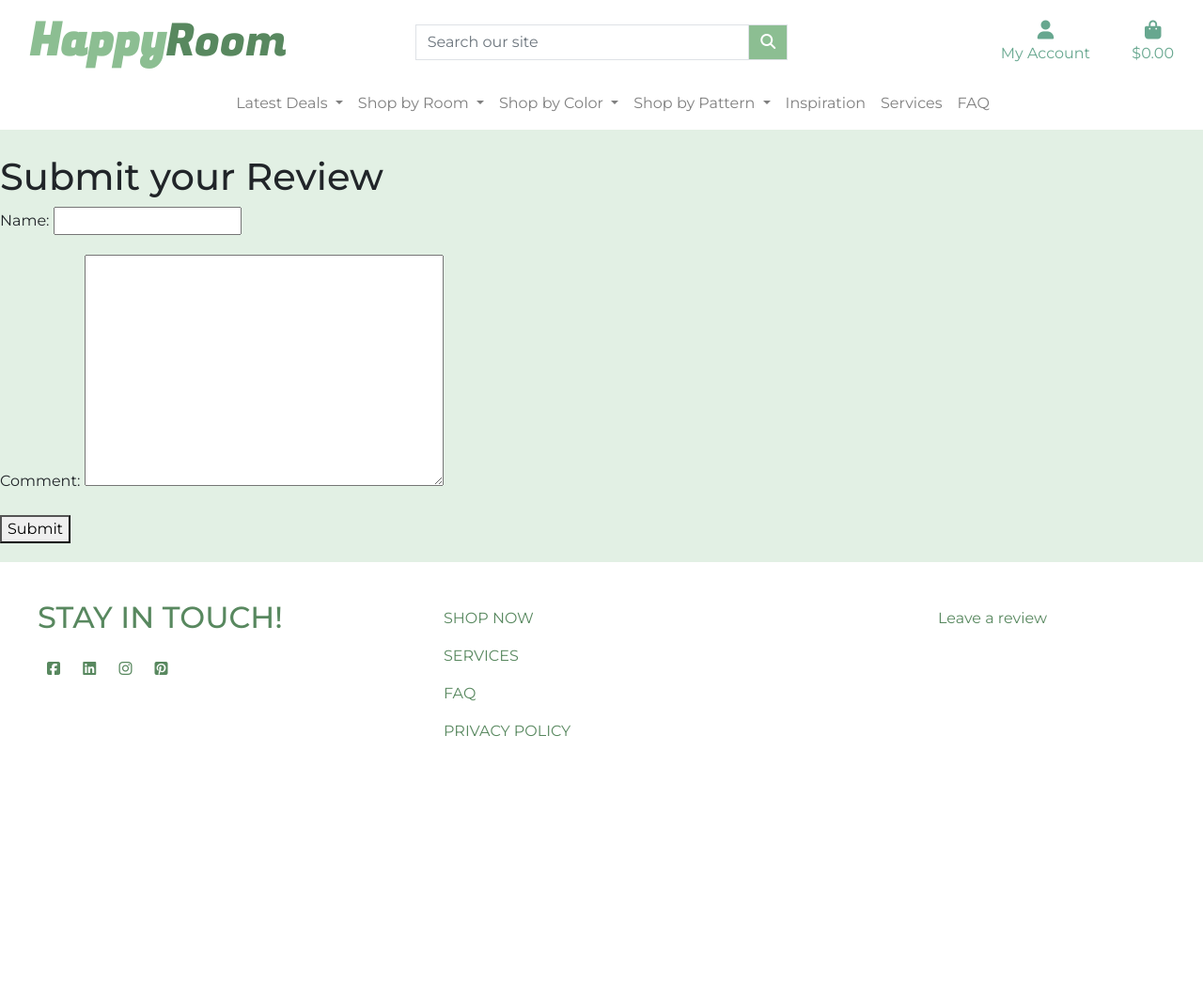
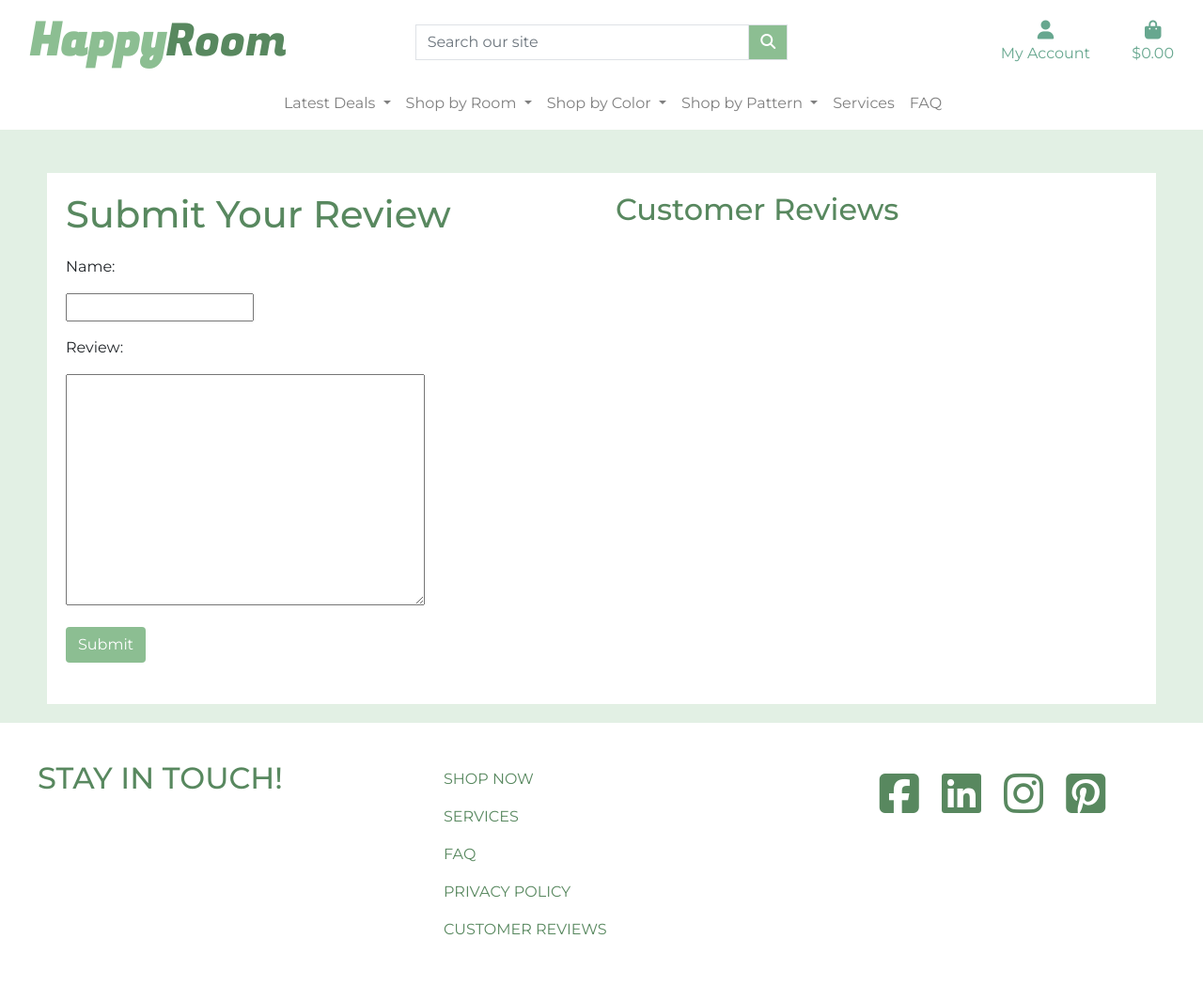
Before and after one commit to tildeholmqvist/happyroom, a Django app: page /reviews/review/ in a window 1280 px wide. Shown: the whole page at 94% size. Before the commit the page ends 783 px from the top, so only its background shows below. Run offline with Django 3.2, Linux system fonts and the light colour scheme; data that the repository does not hold is empty; some libraries are stand-ins or nearby versions; some web fonts are replaced.

Commit message:
changing the footer, moving customer revies to their own template

```diff
--- a/reviews/templates/review.html
+++ b/reviews/templates/review.html
@@ -10,12 +10,33 @@
 {% endblock %}
 
 {% block content %}
-<h1>Submit your Review</h1>
-
-<form method="post">
-    {% csrf_token %}
-    {{ form.as_p }}
-    <button type="submit">Submit</button>
-</form>
-
+<div class="overlay"></div>
+<div class="product-container">
+    <div class="row">
+        <div class="col-md-6">
+            <h1 class="logo-font-reviews">Submit Your Review</h1>
+            <form method="post" class="mb-4">
+                {% csrf_token %}
+                <div>
+                <p>Name:</p>
+                <p>{{ form.name }}</p>
+                <p>Review:</p>
+                <p>{{ form.comment }}</p>
+            </div>
+                <button type="submit" class="btn btn-black">Submit</button>
+            </form>
+        </div>
+        <div class="col-md-6">
+            <h2 class="logo-font-reviews">Customer Reviews</h2>
+            {% for review in reviews %}
+            <div class="card mb-3">
+                <div class="card-body">
+                    <p class="card-text">{{ review.comment }}</p>
+                    <p class="card-subtitle text-muted review-comment ">{{ review.name }}</p>
+                </div>
+            </div>
+            {% endfor %}
+        </div>
+    </div>
+</div>
 {% endblock %}
--- a/reviews/urls.py
+++ b/reviews/urls.py
@@ -3,4 +3,5 @@ from . import views
 
 urlpatterns = [
     path('review/', views.customer_review, name='review'),
+
 ]
--- a/reviews/views.py
+++ b/reviews/views.py
@@ -7,22 +7,7 @@ def customer_review(request):
         form = ReviewForm(request.POST)
         if form.is_valid():
             form.save()
-            return redirect('home')
-    else:
-        form = ReviewForm()
-    return render(request, 'review.html', {'form': form})
-
-
-from django.shortcuts import render, redirect
-from .forms import ReviewForm
-from .models import Review
-
-def customer_review(request):
-    if request.method == 'POST':
-        form = ReviewForm(request.POST)
-        if form.is_valid():
-            form.save()
-            return redirect('home')
+            return redirect('review')
     else:
         form = ReviewForm()
     return render(request, 'review.html', {'form': form})
@@ -30,4 +15,4 @@ def customer_review(request):
 
 def review_list(request):
     reviews = Review.objects.all()
-    return {'reviews': reviews}
+    return render(request, 'review.html', {'reviews': reviews})
--- a/services/urls.py
+++ b/services/urls.py
@@ -1,13 +1,11 @@
 from django.urls import path
 from . import views
-from django.views.generic import TemplateView
 from bag import views as bag_views
 
 urlpatterns = [
     path('', views.services, name='services'),
     path('add_service/', views.add_service, name='add_service'),
     path('services/book_service/<int:service_id>/', views.book_service, name='book_service'),
-    path('inspration/', TemplateView.as_view(template_name='inspiration.html'), name='inspiration'),
     path('service_confirmation/<int:booking_id>/', views.service_confirmation, name='service_confirmation'),
     path('edit/<int:service_id>', views.edit_service, name='edit_service'),
     path('delete/<int:service_id>', views.delete_service, name='delete_service'),
--- a/static/css/base.css
+++ b/static/css/base.css
@@ -27,7 +27,7 @@ footer {
 
 
 .social-media-links > a{
-    font-size: 100%;
+    font-size: 300%;
     color:#58885F;
     text-decoration: none;
     margin: 10px;
--- a/templates/includes/footer.html
+++ b/templates/includes/footer.html
@@ -17,26 +17,22 @@
                     <a href="#"
                         target="_blank" class="nav-link logo-font">PRIVACY POLICY</a>
                 </li>
+                <li class="nav-item">
+                    <a href="{% url 'review' %}"  class="nav-link logo-font">CUSTOMER REVIEWS</a>
+                </li>
             </ul>
         </div>
         <div class="col-12 col-md-4 p-4 text-center">
-            {% for review in reviews %}
-                <h4 class="logo-font-reviews">CUSTOMER REVIEWS</h4>
-                <p class="review-comment">{{ review.comment }} <br>-{{ review.name }}</p>
-                <p class="review-comment">{{ review.comment }} <br>-{{ review.name }}</p>
-                <p class="review-comment">{{ review.comment }} <br>-{{ review.name }}</p>
-          {% endfor %}
-            <a href="{% url 'review' %}" class="nav-link logo-font">Leave a review</a>
+            <div class="social-media-links">
+                <a href="https://www.facebook.com/" target="_blank"><i class="fa-brands fa-square-facebook"></i></a>
+                <a href="https://linkedin.com/" target="_blank"><i class="fa-brands fa-linkedin"></i></a>
+                <a href="https://instagram.com/" target="_blank"><i class="fa-brands fa-instagram"></i></a>
+                <a href="https://pinterest.com/" target="_blank"><i class="fa-brands fa-square-pinterest"></i></a>
+            </div>
         </div>
         <div class="col-12 col-md-4 p-4 order-first">
+            <h2 class="mb-4 text-uppercase logo-font">Stay in touch!</h2>
             <div>
-                <h2 class="mb-4 text-uppercase logo-font">Stay in touch!</h2>
-                <div class="social-media-links">
-                    <a href="https://www.facebook.com/" target="_blank"><i class="fa-brands fa-square-facebook"></i></a>
-                    <a href="https://linkedin.com/" target="_blank"><i class="fa-brands fa-linkedin"></i></a>
-                    <a href="https://instagram.com/" target="_blank"><i class="fa-brands fa-instagram"></i></a>
-                    <a href="https://pinterest.com/" target="_blank"><i class="fa-brands fa-square-pinterest"></i></a>
-                </div>
             </div>
             <!--  Mailchimp Signup Form -->
             <div id="mc_embed_signup" class="bg-transparent">
--- a/templates/includes/main_nav.html
+++ b/templates/includes/main_nav.html
@@ -54,9 +54,6 @@
                             <a class="dropdown-item" href="{% url 'all_categories' %}?sub_category=vintage">Vintage</a>
                     </li>
         <li class="nav-item">
-            <a class="nav-link" href="{% url 'inspiration' %}">Inspiration</a>
-        </li>
-        <li class="nav-item">
             <a class="nav-link" href="{% url 'services' %}">Services</a>
         </li>
         <li class="nav-item">
```
Also changed, not shown: services/templates/inspiration.html (deleted, +0 -47 lines).
